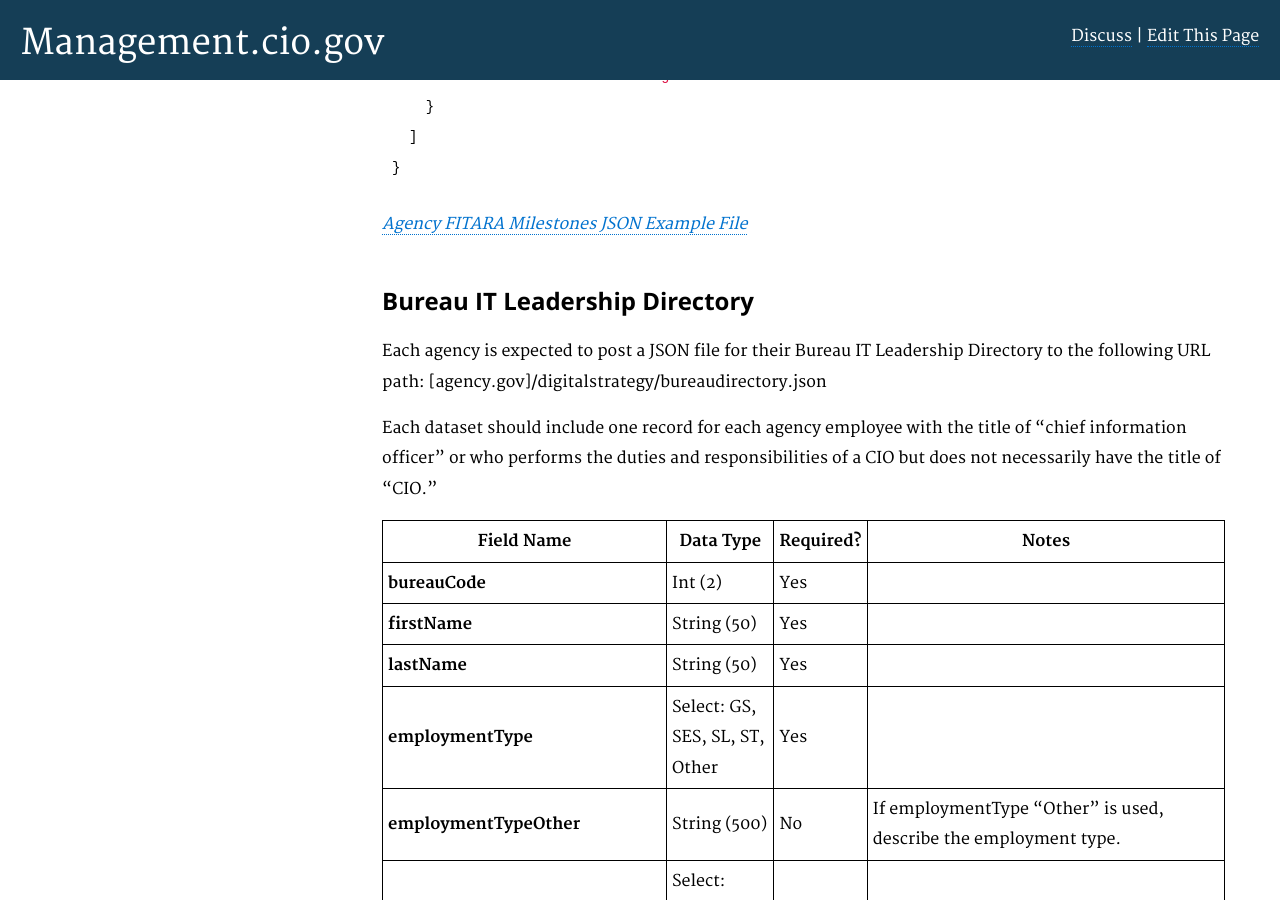
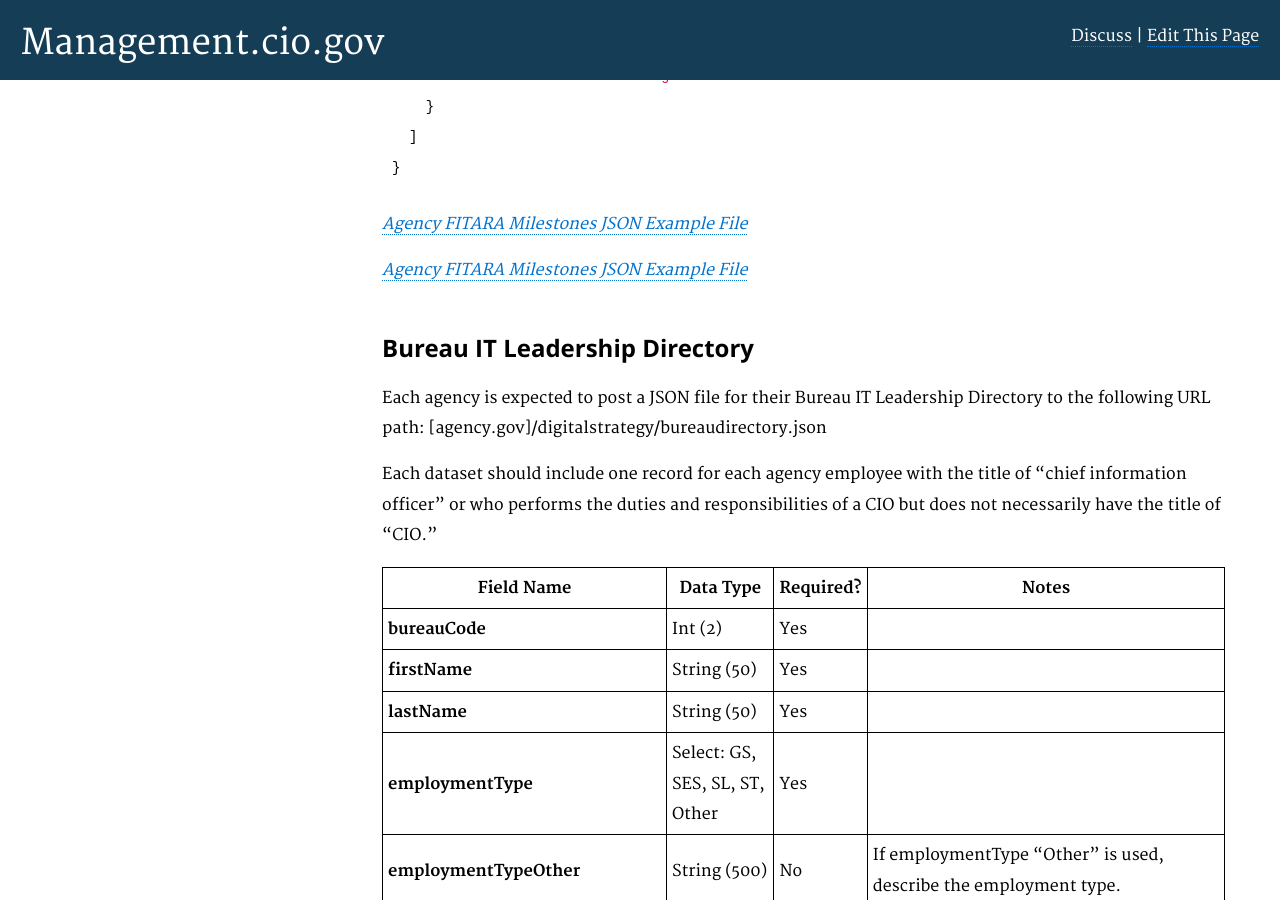
Before and after one commit to WhiteHouse/CIOmanagement, a Jekyll site: the page built from pages/schema.md, in a window 1280 px wide and 900 px high, scrolled down 3123 px. Built offline with Jekyll 4.4.1, drawn with Linux system fonts in a browser that asks for light colours; Markdown is read by kramdown in place of the engine named in the settings.

Commit message:
Added link to FITARA milestones JSON schema

```diff
--- a/pages/schema.md
+++ b/pages/schema.md
@@ -80,6 +80,8 @@ Then, create an entry for each of your agency's FITARA milestones, providing the
   ]
 }
 ~~~
+
+*[Agency FITARA Milestones JSON Example File](https://management.cio.gov/schemaexamples/FITARA_milestones_schema.json)*
 
 *[Agency FITARA Milestones JSON Example File](https://management.cio.gov/schemaexamples/FITARAMilestonesExample.json)*
 
```
